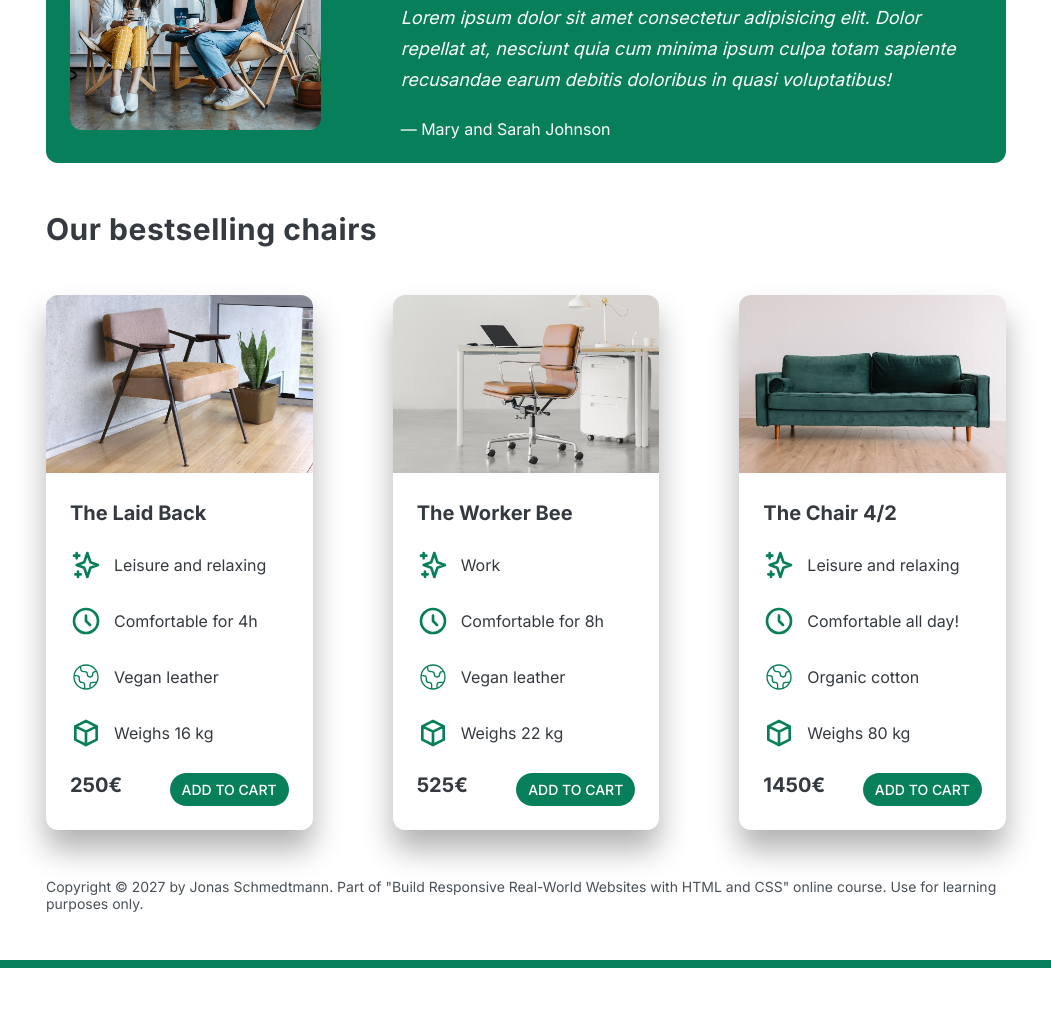
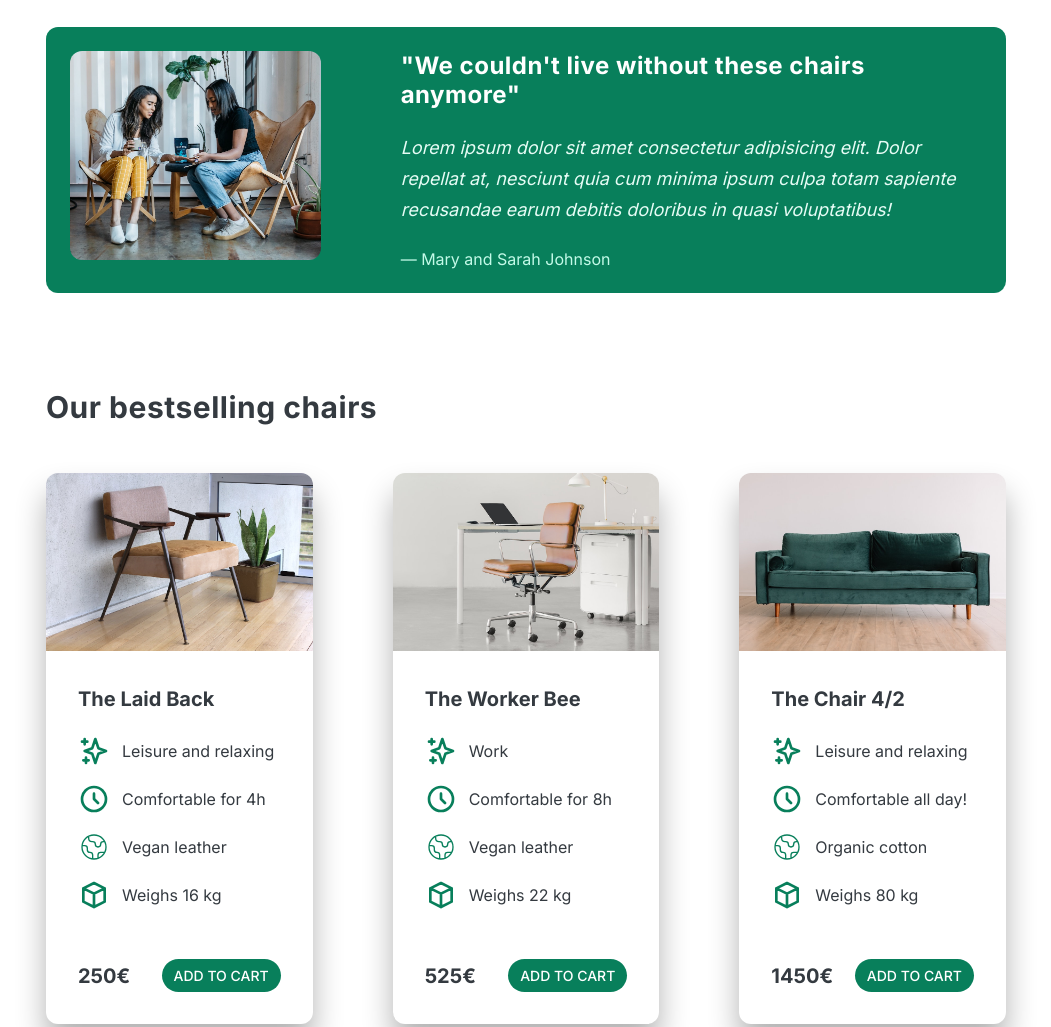
Before and after one commit to iampratiktandel/lisbon-chair-shop, a plain HTML site: page index.html in a window 1280 px wide. Shown: the part 983-2010 px from the top of the page, without its empty margins (114-1165 px from the left). Before the commit the page ends 1951 px from the top, so only its background shows below. Drawn offline with Linux system fonts and the light colour scheme.

Commit message:
feat: whitespace and visual hierarchy

```diff
--- a/style.css
+++ b/style.css
@@ -34,7 +34,7 @@ body {
 
 header,
 section {
-  margin-bottom: 48px;
+  margin-bottom: 96px;
 }
 
 h2 {
@@ -84,7 +84,7 @@ header {
   display: grid;
   grid-template-columns: repeat(2, 1fr);
   column-gap: 80px;
-  margin-top: 48px;
+  margin-top: 64px;
 }
 
 .header-text-box {
@@ -95,7 +95,7 @@ h1 {
   font-size: 44px;
   line-height: 1.1;
   letter-spacing: -1px;
-  margin-bottom: 24px;
+  margin-bottom: 32px;
 }
 
 .header-text {
@@ -114,7 +114,7 @@ img {
   stroke: #087f5b;
   width: 32px;
   height: 32px;
-  margin-bottom: 14px;
+  margin-bottom: 32px;
 }
 
 .features-title {
@@ -147,12 +147,16 @@ img {
 }
 
 .testimonial-text {
+  color: #e6fcf5;
   font-style: italic;
   font-size: 18px;
   line-height: 1.7;
   margin-bottom: 24px;
 }
 
+.testimonial-author {
+  color: #c3fae8;
+}
 /* CHAIRS */
 .chair {
   box-shadow: 0px 20px 30px 0px rgba(0, 0, 0, 0.3);
@@ -164,7 +168,7 @@ img {
   border-bottom-right-radius: 0;
 }
 .chair-box {
-  padding: 24px;
+  padding: 32px;
 }
 
 h3 {
@@ -174,14 +178,14 @@ h3 {
 
 .chair-details {
   list-style: none;
-  margin-bottom: 24px;
+  margin-bottom: 48px;
 }
 
 .chair-details li {
   display: flex;
   align-items: center;
   gap: 12px;
-  margin-bottom: 24px;
+  margin-bottom: 16px;
 }
 
 .chair-details li:last-child {
@@ -197,6 +201,7 @@ h3 {
 .chair-price {
   display: flex;
   justify-content: space-between;
+  align-items: center;
   font-size: 20px;
 }
 
```
